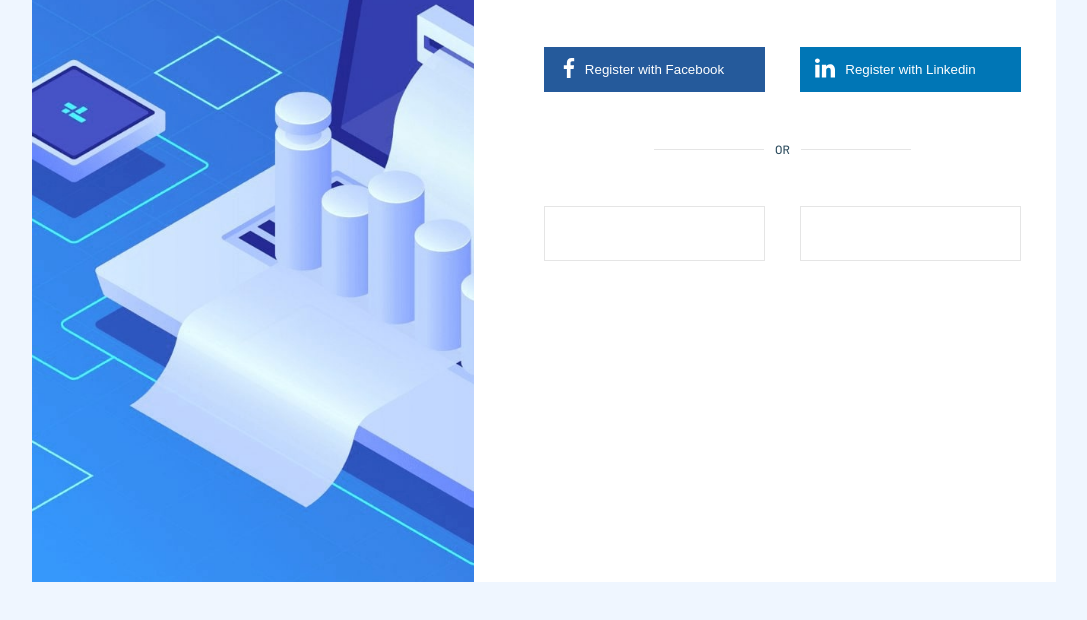
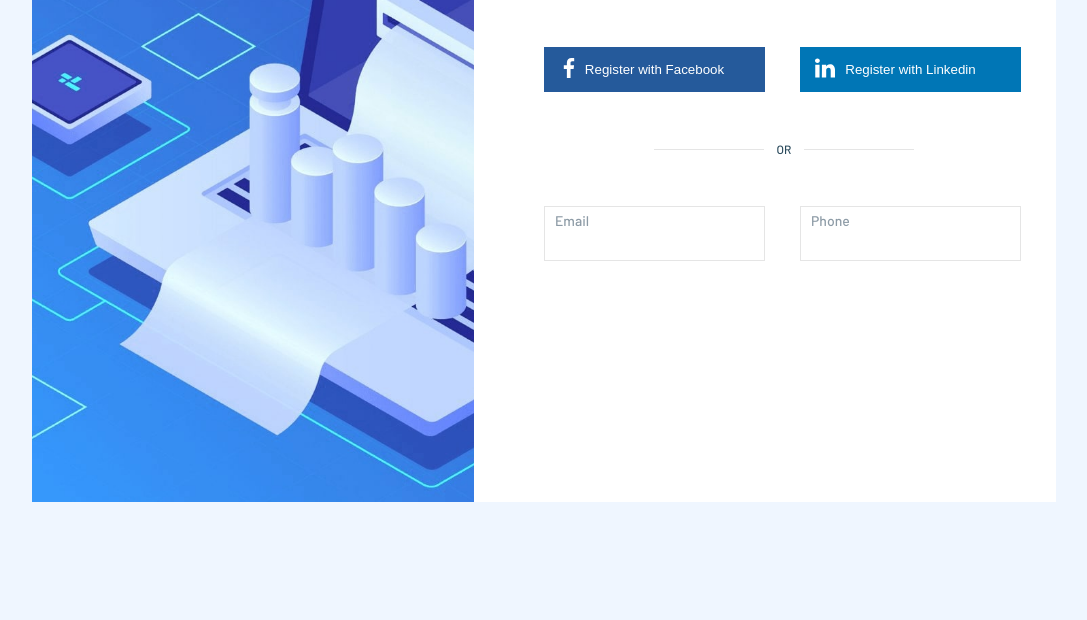
Before and after one commit to AlexSakhno/css-task, a plain HTML site: page index.html in a window 1280 px wide. Shown: the part 186-806 px from the top of the page, without its empty margins (96-1183 px from the left). Drawn offline with Linux system fonts and the light colour scheme.

Commit message:
iintoo-v.1.1

```diff
--- a/css/style.css
+++ b/css/style.css
@@ -14,7 +14,7 @@ body {
   justify-content: space-between;
   margin: auto;
   background-color: white;
-  height: 95vh;
+  height: 85vh;
 }
 
 .images {
@@ -118,7 +118,7 @@ body {
 .separator {
   position: relative;
   font-size: 12px;
-
+  width: 530px;
   text-align: center;
   margin-bottom: 50px;
   margin-right: 35px;
@@ -159,14 +159,22 @@ body {
   margin-right: 35px;
 }
 
-.registration-input_box>input {
+.registration-input_span {
+  position: absolute;
+  top: 5px;
+  left: 10px;
+  color: #8d9ba6;
+  font-size: 14px;
+}
+
+.registration-input_box > input {
   box-sizing: border-box;
   font-size: 15px;
   width: 100%;
   border: none;
 }
 
-.registration-input_box>input:focus {
+.registration-input_box > input:focus {
   outline: none;
 }
 
@@ -190,4 +198,8 @@ body {
   .container {
     width: 1024px;
   }
+
+  .separator {
+    width: 480px;
   }
+}
--- a/index.html
+++ b/index.html
@@ -30,9 +30,11 @@
         <div class="separator">OR</div>
         <div class="registration-input">
           <div class="registration-input_box">
+            <span class="registration-input_span">Email</span>
             <input type="email" class="registration-input_email" />
           </div>
           <div class="registration-input_box">
+            <span class="registration-input_span">Phone</span>
             <input type="tel" class="registration-input_tel" />
           </div>
         </div>
```
Lines whose indentation alone changed are shown as unchanged.
